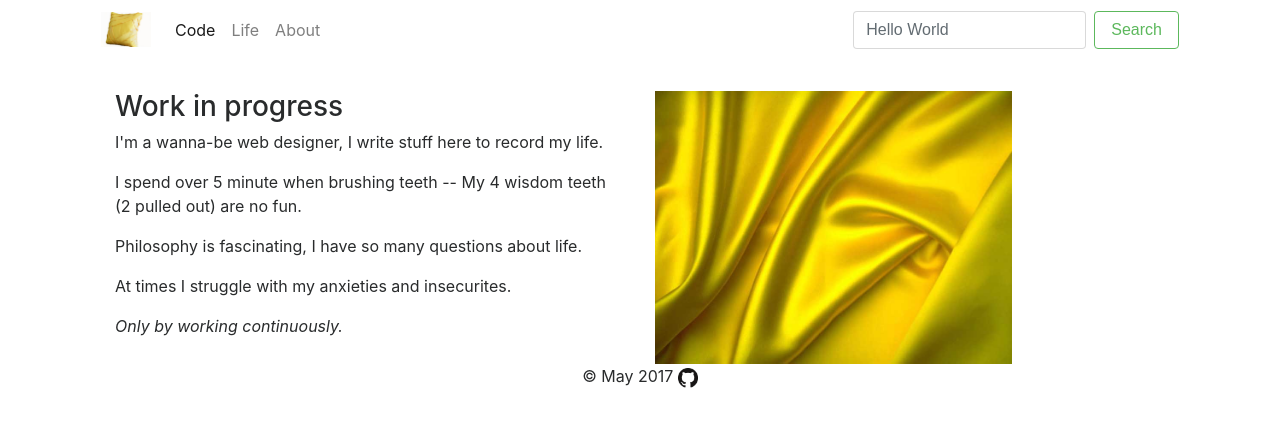
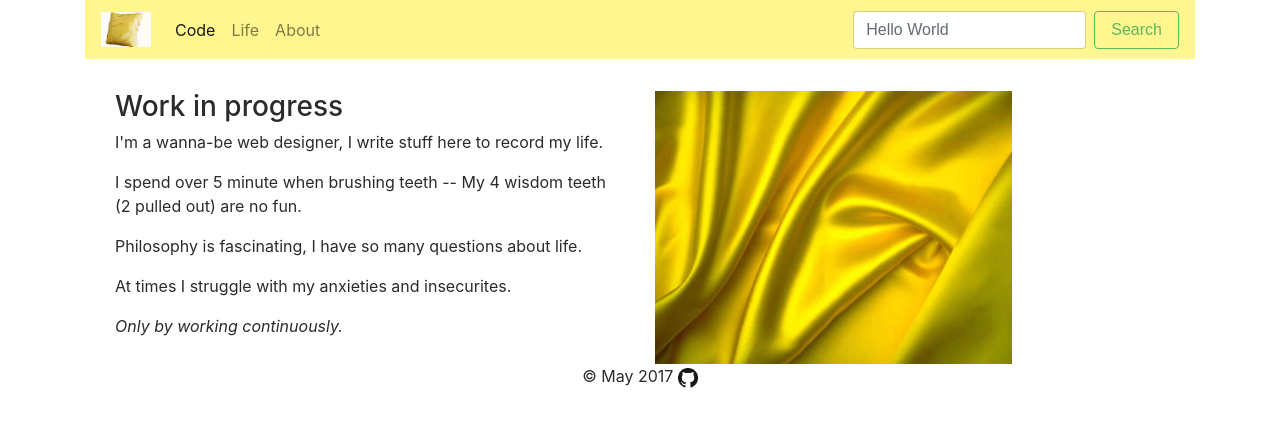
Before and after one commit to yinkouya/yinkouya.github.io, a Jekyll site: the page built from about.html, in a window 1280 px wide. Shown: the top 427 px of the page. Built offline with Jekyll 4.4.1, drawn with Linux system fonts in a browser that asks for light colours; nearby versions of some CDN libraries.

Commit message:
Update default.html

```diff
--- a/_layouts/default.html
+++ b/_layouts/default.html
@@ -15,7 +15,7 @@
     <body>
       <div class="container">
         <div class="nav-container">
-              <nav class="navbar navbar-toggleable-md navbar-light style="background-color: #FFF68F;">
+              <nav class="navbar navbar-toggleable-md navbar-light" style="background-color: #FFF68F;">
                   <button class="navbar-toggler navbar-toggler-right" type="button" data-toggle="collapse" data-target="#navbarSupportedContent" aria-controls="navbarSupportedContent" aria-expanded="false" aria-label="Toggle navigation">
                     <span class="navbar-toggler-icon"></span>
                   </button>
```
